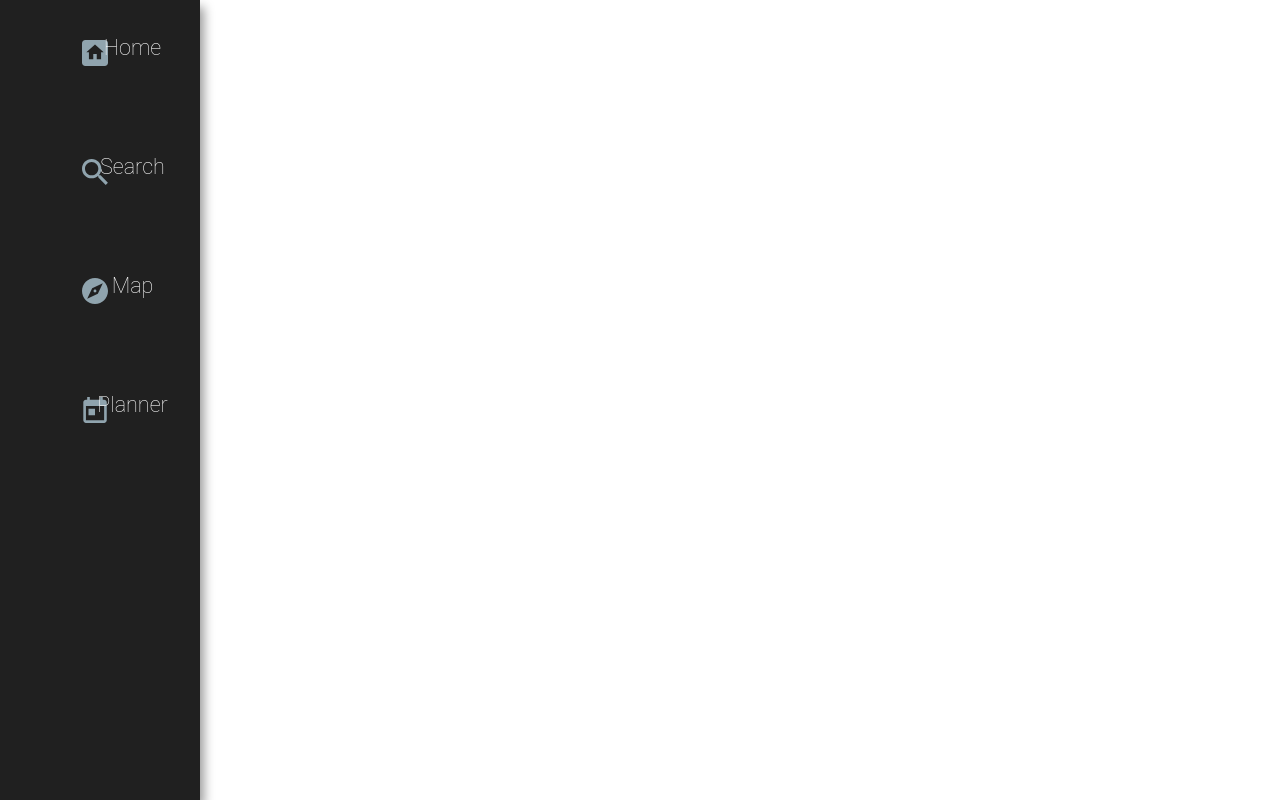
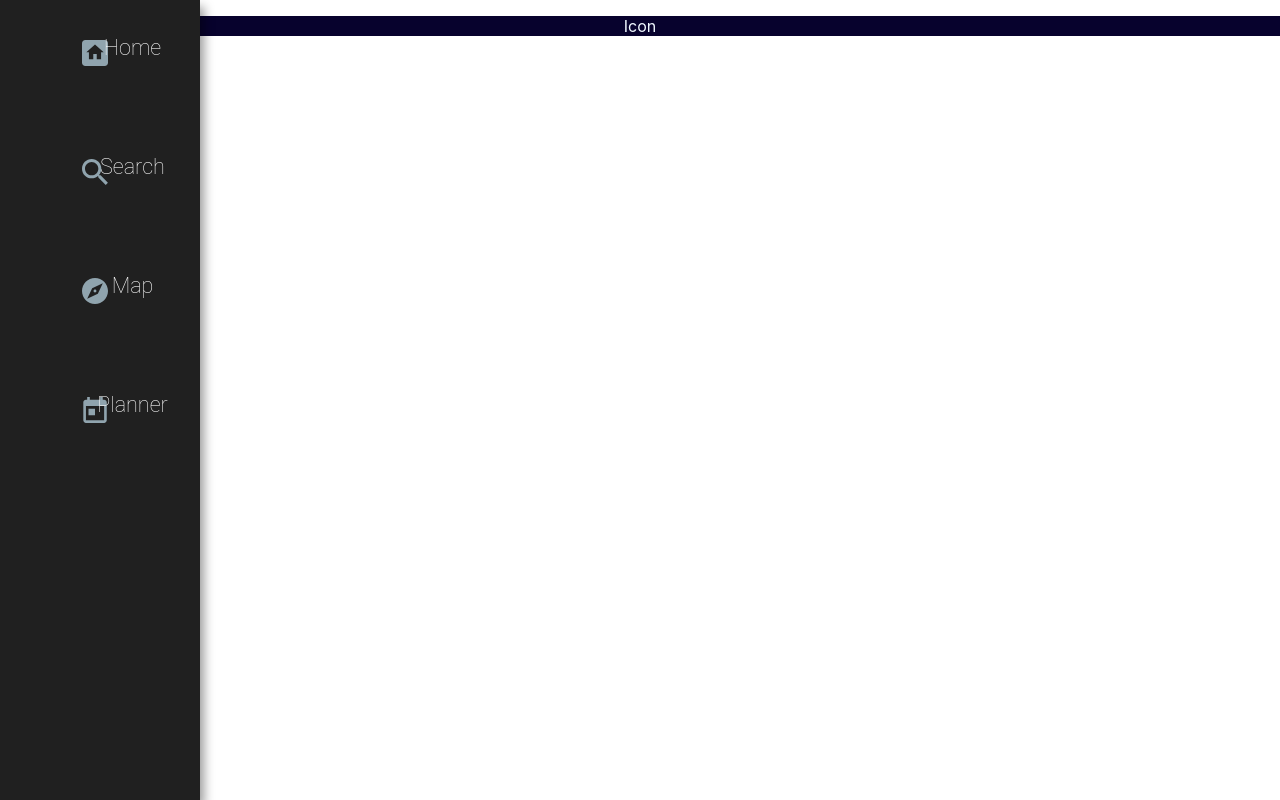
Before and after one commit to NixonOjiem/Online-store, a React (Create React App) app: page / in a window 1280 px wide. Built offline with nearby package versions, Linux system fonts and the light colour scheme.

Commit message:
With a dammy heading

```diff
--- a/src/App.css
+++ b/src/App.css
@@ -1,38 +1,10 @@
+
 .App {
   text-align: center;
 }
-
-.App-logo {
-  height: 40vmin;
-  pointer-events: none;
+.My-Header{
+  background-color: #07022d;
+  height: auto;
+  width: auto;
+  color: aliceblue;
 }
-
-@media (prefers-reduced-motion: no-preference) {
-  .App-logo {
-    animation: App-logo-spin infinite 20s linear;
-  }
-}
-
-.App-header {
-  background-color: #282c34;
-  min-height: 100vh;
-  display: flex;
-  flex-direction: column;
-  align-items: center;
-  justify-content: center;
-  font-size: calc(10px + 2vmin);
-  color: white;
-}
-
-.App-link {
-  color: #61dafb;
-}
-
-@keyframes App-logo-spin {
-  from {
-    transform: rotate(0deg);
-  }
-  to {
-    transform: rotate(360deg);
-  }
-}
--- a/src/App.js
+++ b/src/App.js
@@ -1,11 +1,12 @@
-import logo from './logo.svg';
 import './App.css';
-import Navigation from './Navigation';
+import Navigation from './components/Navigation';
+import Header from './components/Header';
 
 function App() {
   return (
     <div className="App">
       <Navigation />
+      <Header />
     </div>
   );
 }
--- /dev/null
+++ b/src/components/Header.js
@@ -0,0 +1,12 @@
+import React from 'react'
+
+function Header() {
+  return (
+    <div className='My-Header'>
+        <p className='Icon'>Icon</p>
+
+    </div>
+  )
+}
+
+export default Header
```
Also changed, not shown: src/components/Navigation.js (renamed from src/Navigation.js).
